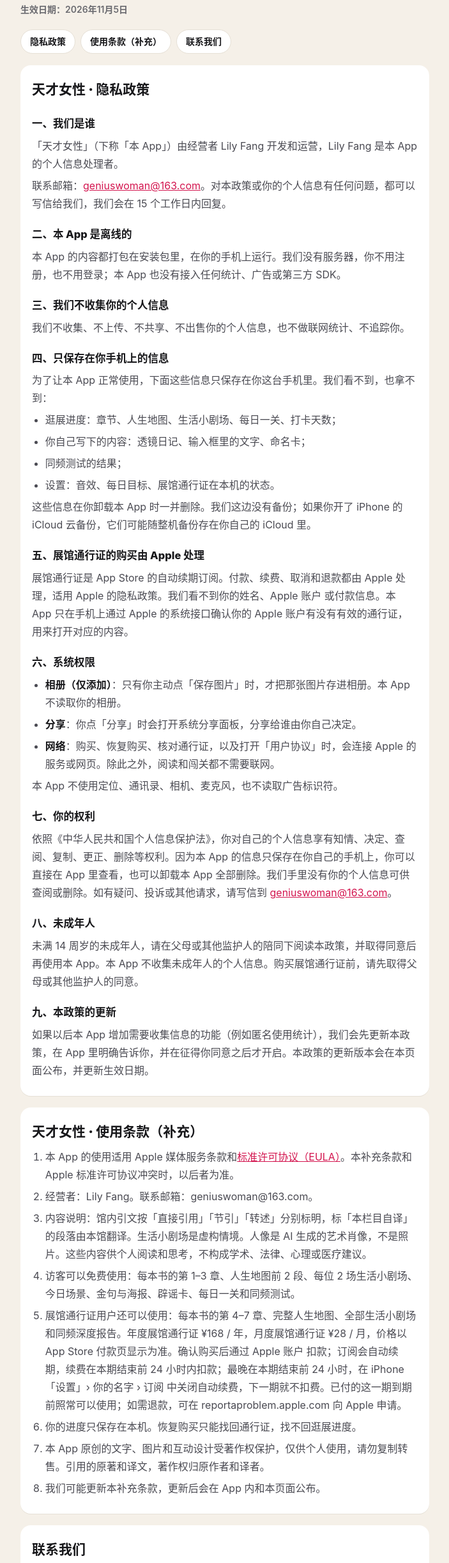
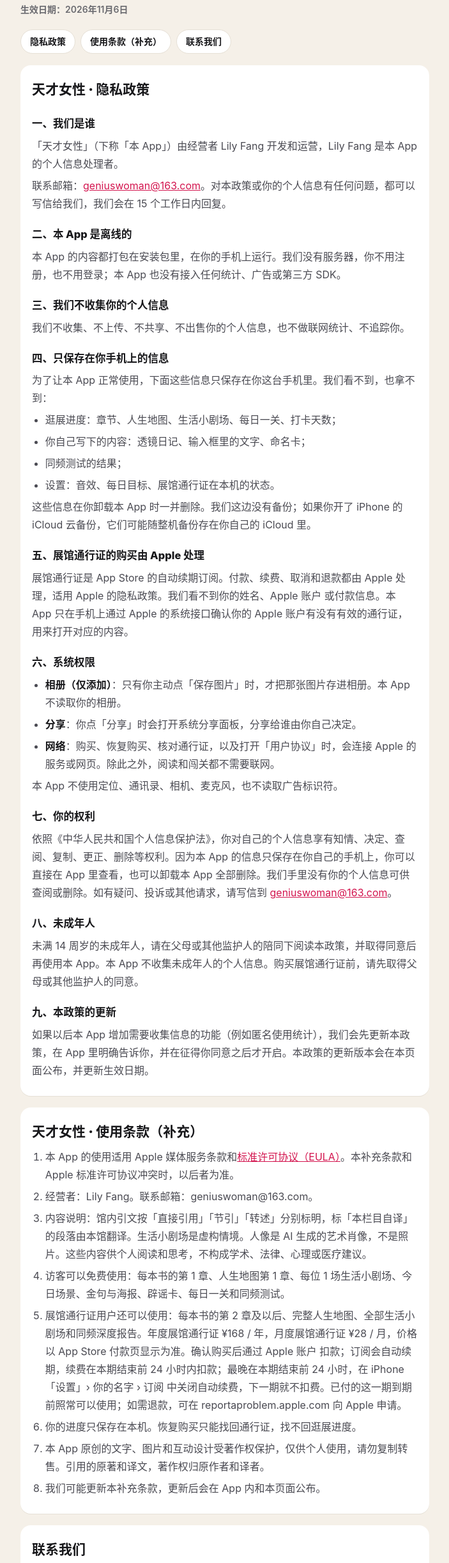
Before and after one commit to lilyfang2046/genius-women-legal, a plain HTML site: page index.html in a window 1280 px wide. Shown: the part 96-2539 px from the top of the page at 64% size, without its empty margins (288-991 px from the left). Drawn offline with Linux system fonts and the light colour scheme.

Commit message:
更新隐私与支持页：访客仅免费第1章（2026-11-06）
将生效日期改为 2026年11月6日，并把访客免费范围收窄为每本书第 1 章、人生地图第 1 章、每位 1 场生活小剧场；通行证覆盖第 2 章及以后。

Co-authored-by: Cursor Agent <cursoragent@cursor.com>
Co-authored-by: lilyfang2046 <lilyfang2046@users.noreply.github.com>

```diff
--- a/index.html
+++ b/index.html
@@ -34,7 +34,7 @@ footer{text-align:center;font-size:13px;color:var(--mute);margin-top:28px}
 <main class="wrap">
   <div class="brand">GENIUS WOMEN · 天才女性</div>
   <h1>隐私政策与使用条款</h1>
-  <div class="date">生效日期：2026年11月5日</div>
+  <div class="date">生效日期：2026年11月6日</div>
   <nav><a href="#privacy">隐私政策</a><a href="#terms">使用条款（补充）</a><a href="#contact">联系我们</a></nav>
 
   <section id="privacy">
@@ -87,8 +87,8 @@ footer{text-align:center;font-size:13px;color:var(--mute);margin-top:28px}
       <li>本 App 的使用适用 Apple 媒体服务条款和<a href="https://www.apple.com/legal/internet-services/itunes/dev/stdeula/" rel="noopener">标准许可协议（EULA）</a>。本补充条款和 Apple 标准许可协议冲突时，以后者为准。</li>
       <li>经营者：Lily Fang。联系邮箱：geniuswoman@163.com。</li>
       <li>内容说明：馆内引文按「直接引用」「节引」「转述」分别标明，标「本栏目自译」的段落由本馆翻译。生活小剧场是虚构情境。人像是 AI 生成的艺术肖像，不是照片。这些内容供个人阅读和思考，不构成学术、法律、心理或医疗建议。</li>
-      <li>访客可以免费使用：每本书的第 1–3 章、人生地图前 2 段、每位 2 场生活小剧场、今日场景、金句与海报、辟谣卡、每日一关和同频测试。</li>
-      <li>展馆通行证用户还可以使用：每本书的第 4–7 章、完整人生地图、全部生活小剧场和同频深度报告。年度展馆通行证 ¥168 / 年，月度展馆通行证 ¥28 / 月，价格以 App Store 付款页显示为准。确认购买后通过 Apple 账户 扣款；订阅会自动续期，续费在本期结束前 24 小时内扣款；最晚在本期结束前 24 小时，在 iPhone「设置」› 你的名字 › 订阅 中关闭自动续费，下一期就不扣费。已付的这一期到期前照常可以使用；如需退款，可在 reportaproblem.apple.com 向 Apple 申请。</li>
+      <li>访客可以免费使用：每本书的第 1 章、人生地图第 1 章、每位 1 场生活小剧场、今日场景、金句与海报、辟谣卡、每日一关和同频测试。</li>
+      <li>展馆通行证用户还可以使用：每本书的第 2 章及以后、完整人生地图、全部生活小剧场和同频深度报告。年度展馆通行证 ¥168 / 年，月度展馆通行证 ¥28 / 月，价格以 App Store 付款页显示为准。确认购买后通过 Apple 账户 扣款；订阅会自动续期，续费在本期结束前 24 小时内扣款；最晚在本期结束前 24 小时，在 iPhone「设置」› 你的名字 › 订阅 中关闭自动续费，下一期就不扣费。已付的这一期到期前照常可以使用；如需退款，可在 reportaproblem.apple.com 向 Apple 申请。</li>
       <li>你的进度只保存在本机。恢复购买只能找回通行证，找不回逛展进度。</li>
       <li>本 App 原创的文字、图片和互动设计受著作权保护，仅供个人使用，请勿复制转售。引用的原著和译文，著作权归原作者和译者。</li>
       <li>我们可能更新本补充条款，更新后会在 App 内和本页面公布。</li>
```
Also changed, not shown: support.html (+2 -2 lines).
